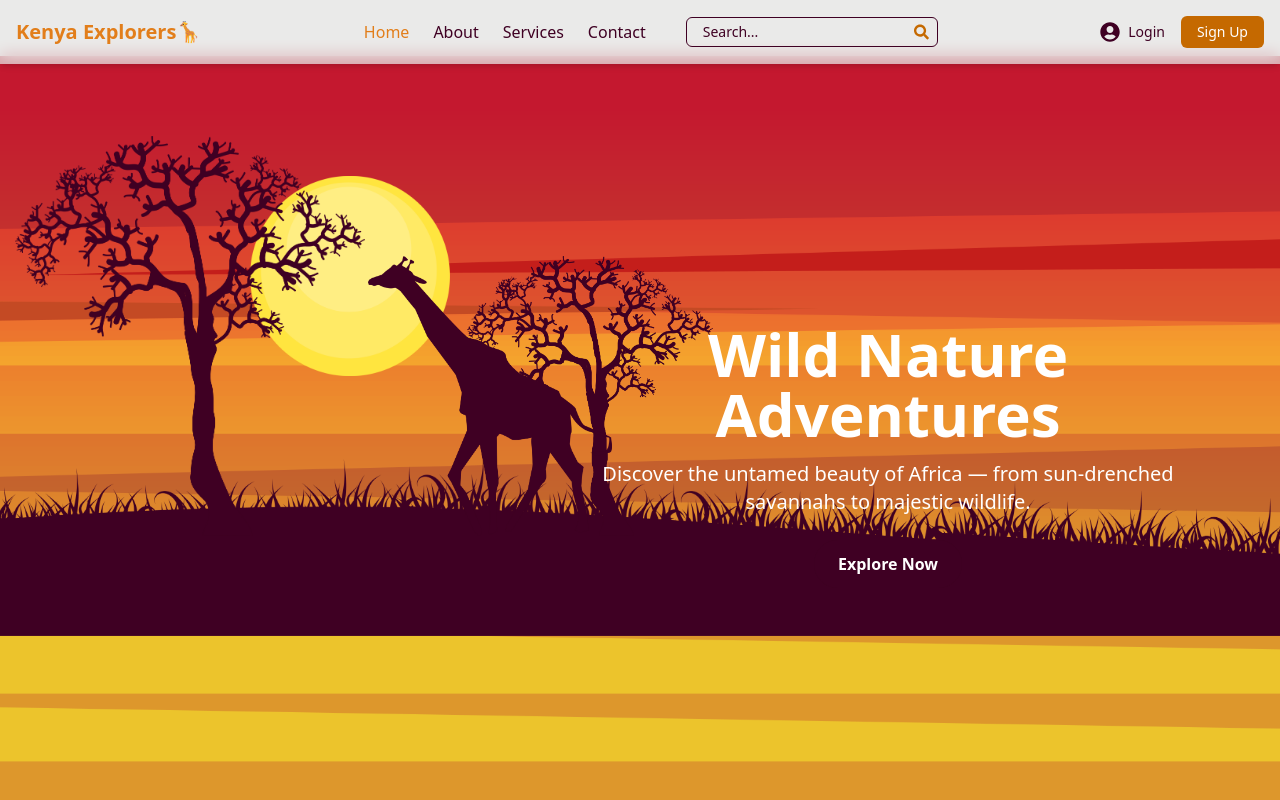
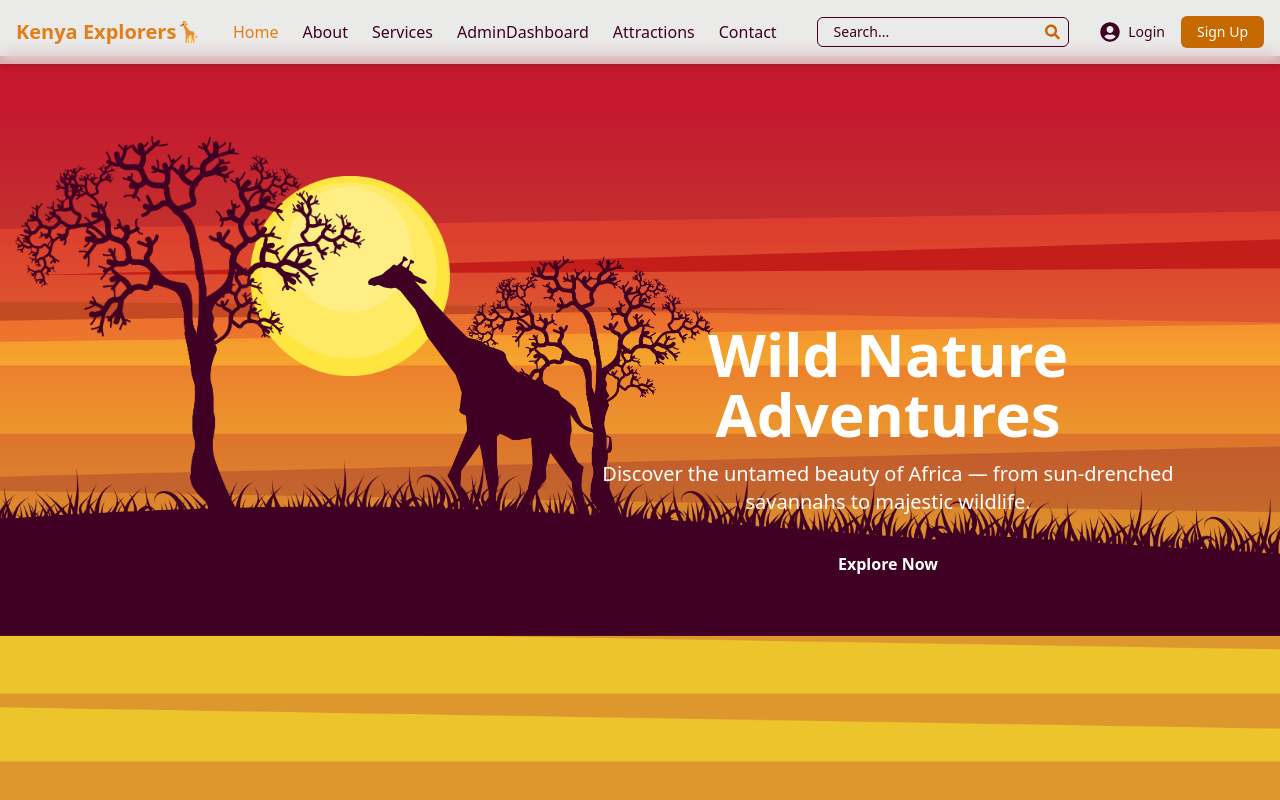
Before and after one commit to Mapesa001/Kenya-Explorers, a React (Vite) app in the folder frontend/: page / in a window 1280 px wide. Shown: the top 800 px of the page. Built offline with nearby package versions, Linux system fonts and the light colour scheme.

Commit message:
improved rsponsiveness and colours

```diff
--- a/frontend/src/App.jsx
+++ b/frontend/src/App.jsx
@@ -5,6 +5,8 @@ import Footer from "./components/Footer";
 import Homepage from "./pages/Homepage";
 import SignupPage from "./pages/SignupPage";
 import Login from "./pages/Login";
+import AdminDashboard from "./pages/AdminDashboard";
+import Attractions from "./pages/Attractions";
 
 function App() {
 
@@ -15,6 +17,8 @@ function App() {
         <Route path="/" element={<Homepage />} />
         <Route path="/signup" element={<SignupPage />} />
         <Route path="/login" element={<Login />} />
+        <Route path="/admindashboard" element={<AdminDashboard />} />
+        <Route path="/attractions" element={<Attractions />} />
         {/* Add more routes here */}
       </Routes>
       <Footer />
--- a/frontend/src/components/Footer.jsx
+++ b/frontend/src/components/Footer.jsx
@@ -2,7 +2,7 @@ import { FaFacebookF, FaTwitter, FaInstagram, FaGlobe } from "react-icons/fa";
 
 export default function Footer() {
   return (
-    <footer className="bg-footer-bg text-footer-text py-10 px-4 md:px-20 mt-20">
+    <footer className="bg-footer-bg text-footer-text py-10 px-4 md:px-20">
       <div className="max-w-7xl mx-auto grid grid-cols-1 md:grid-cols-3 gap-8 text-sm">
 
         {/* Logo & About */}
--- a/frontend/src/components/Navbar.jsx
+++ b/frontend/src/components/Navbar.jsx
@@ -1,15 +1,46 @@
-import React, { useState } from "react";
+import React, { useEffect, useRef, useState } from "react";
 import { FaSearch, FaBars, FaTimes, FaUserCircle } from "react-icons/fa";
 import { Link, useLocation } from "react-router-dom";
+import { disableBodyScroll, enableBodyScroll, clearAllBodyScrollLocks } from 'body-scroll-lock';
 
 export default function Navbar() {
   const [isOpen, setIsOpen] = useState(false);
   const location = useLocation();
+  const scrollStop = useRef(null);
 
   const isActive = (path) => location.pathname === path;
 
+  useEffect(() => {
+    const menuElement = scrollStop.current;
+
+    if (isOpen && menuElement) {
+      disableBodyScroll(menuElement);
+    } else if (menuElement) {
+      enableBodyScroll(menuElement);
+    }
+
+    // Clean up scroll locks when component unmounts
+    return () => {
+      clearAllBodyScrollLocks();
+    };
+  }, [isOpen]);
+
+  // // Close the menu when clicking outside
+  // const handleClickOutside = (event) => {
+  //   if (scrollStop.current && !scrollStop.current.contains(event.target)) {
+  //     setIsOpen(false);
+  //   }
+  // };
+  // // Add event listener for clicks outside the menu
+  // React.useEffect(() => {
+  //   document.addEventListener("mousedown", handleClickOutside);
+  //   return () => {
+  //     document.removeEventListener("mousedown", handleClickOutside);
+  //   };
+  // }, []);
+
   return (
-    <nav className="w-full backdrop-blur-sm bg-neutral-100/70 shadow-md fixed top-0 left-0 z-50">
+    <nav ref={scrollStop} className="w-full backdrop-blur-sm bg-neutral-100/70 shadow-md fixed top-0 left-0 z-50">
       <div className="max-w-7xl mx-auto flex items-center justify-between px-4 py-3 md:py-4">
         {/* Logo Section */}
         <div className="text-xl font-bold text-primary-500">
@@ -25,8 +56,8 @@ export default function Navbar() {
 
         {/* Links and Search Section */}
         <div
-          className={`flex-col md:flex md:flex-row md:items-center md:space-x-6 md:static absolute left-0 top-full w-full md:w-auto bg-transparent px-4 md:px-0 transition-all duration-300 ease-in-out ${
-            isOpen ? "flex" : "hidden"
+          className={`flex-col md:flex md:flex-row md:items-center md:space-x-6 md:static absolute left-0 top-full w-full md:w-auto px-4 md:px-0 transition-all duration-300 ease-in-out ${
+            isOpen ? "flex bg-neutral-100" : "hidden bg-transparent"
           }`}
         >
           <ul className="flex flex-col text-secondary md:flex-row md:space-x-6 space-y-2 md:space-y-0 mt-4 md:mt-0">
@@ -58,6 +89,26 @@ export default function Navbar() {
                 }`}
               >
                 Services
+              </Link>
+            </li>
+            <li>
+              <Link
+                to={"/admindashboard"}
+                className={`hover:text-primary ${
+                  isActive("/admindashboard") ? "text-primary-500" : ""
+                }`}
+              >
+                AdminDashboard
+              </Link>
+            </li>
+            <li>
+              <Link
+                to={"/attractions"}
+                className={`hover:text-primary ${
+                  isActive("/attractions") ? "text-primary-500" : ""
+                }`}
+              >
+                Attractions
               </Link>
             </li>
             <li>
```
